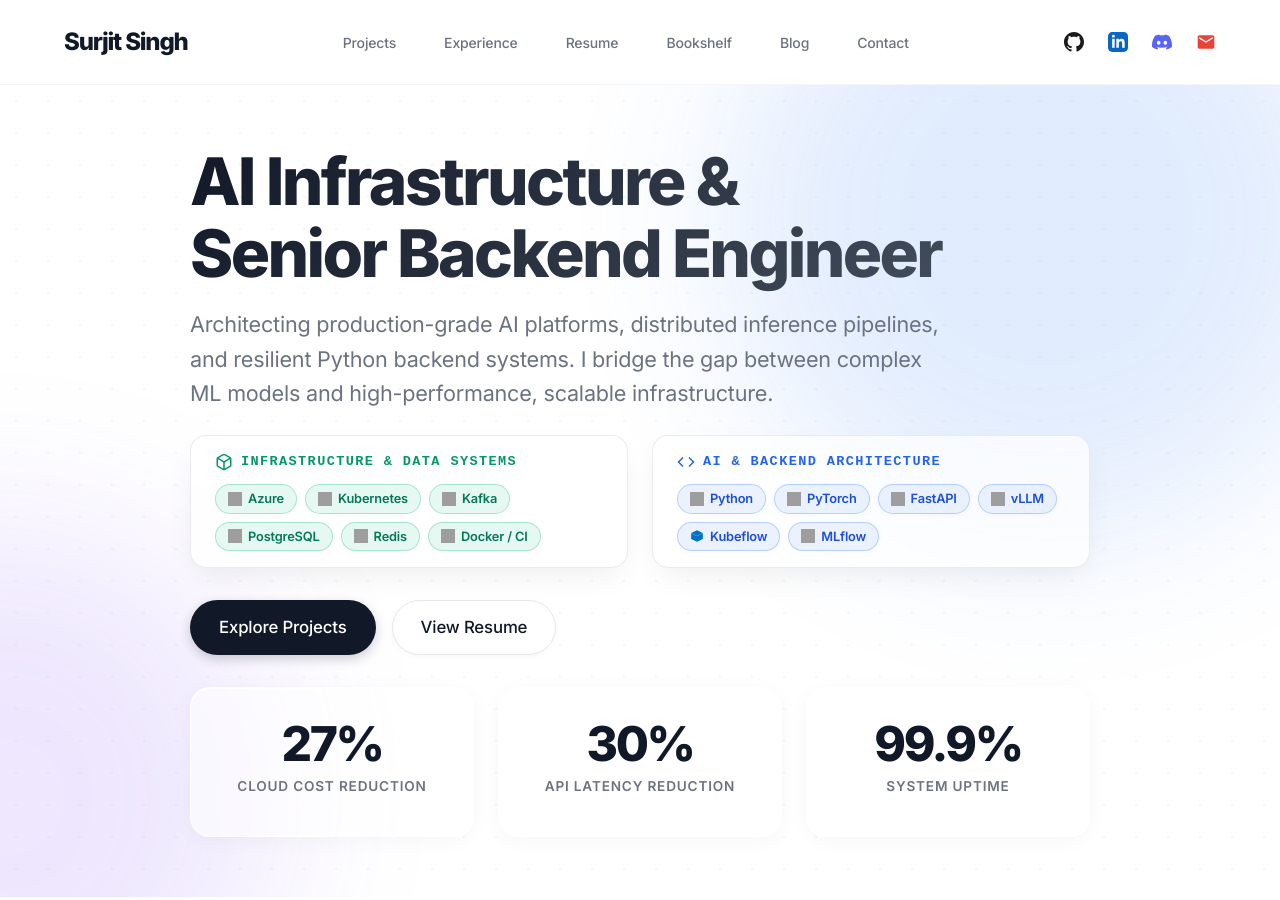
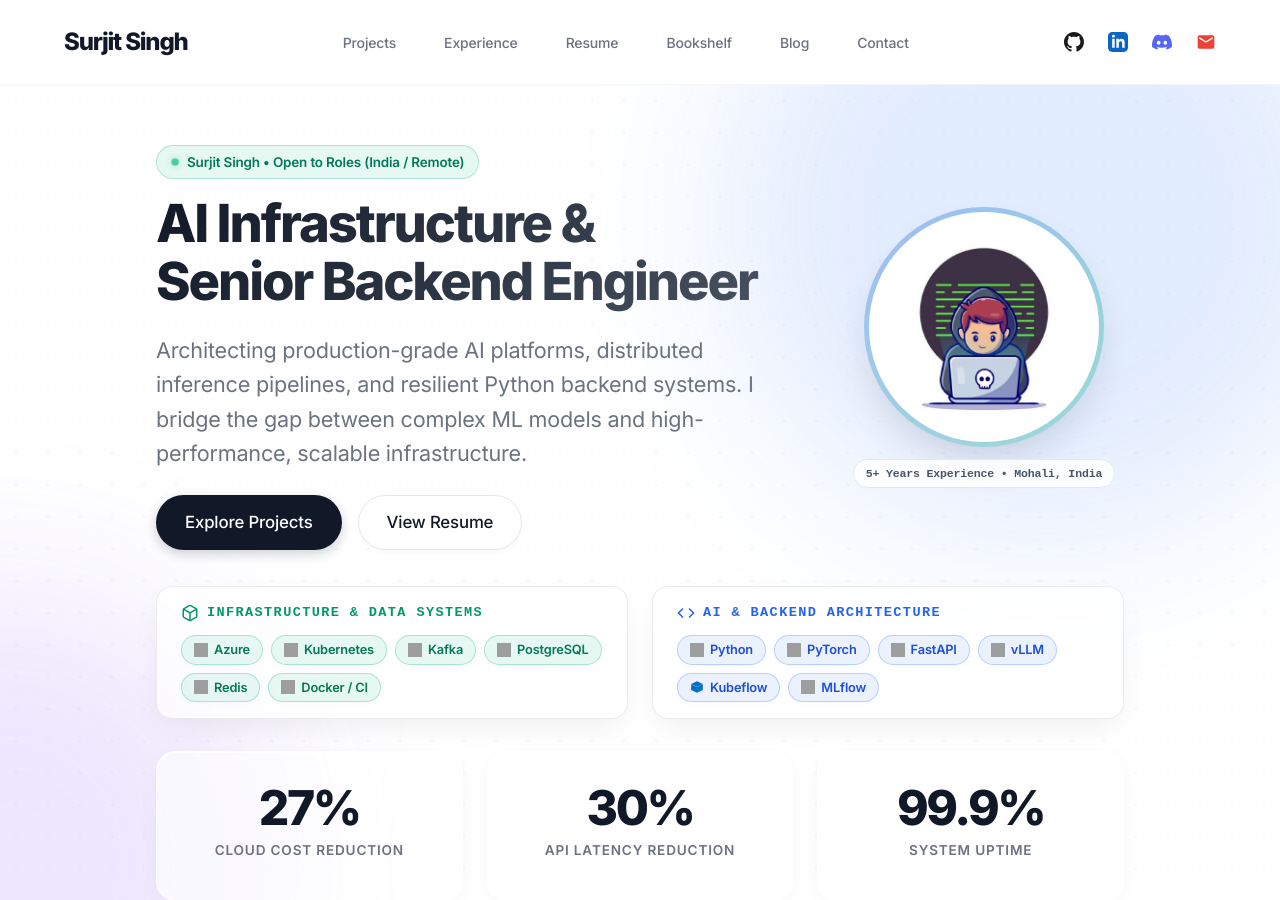
Before and after one commit to surjit7/surjit7.github.io, a Jekyll site: the page built from index.md, in a window 1280 px wide and 900 px high. Built offline with Jekyll 4.4.1, drawn with Linux system fonts in a browser that asks for light colours; grey boxes are pictures that could not be loaded.

Commit message:
Engine-overhaul hero page

```diff
--- a/_data/resume.json
+++ b/_data/resume.json
@@ -2,7 +2,7 @@
   "profile": {
     "name": "Surjit Singh",
     "title": "AI/ML & Python Backend Engineer",
-    "summary": "AI Platform Engineer with 4+ years building production LLM platforms, GPU infrastructure, and distributed systems. Architected self-hosted LLM inference with vLLM/Ollama on Kubernetes, reducing cloud costs by 27% and API latency by 30%. Proven track record modernizing legacy architectures and deploying scalable ML/LLM pipelines from prototype to production.",
+    "summary": "AI Platform Engineer with 5+ years building production LLM platforms, GPU infrastructure, and distributed systems. Architected self-hosted LLM inference with vLLM/Ollama on Kubernetes, reducing cloud costs by 27% and API latency by 30%. Proven track record modernizing legacy architectures and deploying scalable ML/LLM pipelines from prototype to production.",
     "location": "India",
     "email": "singhsurjit7@outlook.com",
     "linkedin": "https://www.linkedin.com/in/surjitsingh7",
--- a/_includes/hero.html
+++ b/_includes/hero.html
@@ -4,23 +4,138 @@
     <div class="glow-orb glow-orb-2"></div>
   </div>
 
+  <style>
+    .hero-split {
+      display: grid;
+      grid-template-columns: minmax(0, 1fr) 280px;
+      gap: 44px;
+      align-items: center;
+      margin-bottom: 36px;
+      text-align: left;
+    }
+    .hero-split-photo {
+      display: flex;
+      flex-direction: column;
+      align-items: center;
+      gap: 12px;
+    }
+    .hero-avatar-ring {
+      width: 240px;
+      height: 240px;
+      border-radius: 50%;
+      padding: 5px;
+      background: linear-gradient(135deg, rgba(37, 99, 235, 0.35), rgba(16, 185, 129, 0.35));
+      box-shadow: 0 20px 44px -14px rgba(15, 23, 42, 0.18);
+      transition: transform 0.3s cubic-bezier(0.16, 1, 0.3, 1);
+    }
+    .hero-avatar-ring:hover {
+      transform: translateY(-3px);
+    }
+    .hero-avatar-img {
+      width: 100%;
+      height: 100%;
+      border-radius: 50%;
+      object-fit: cover;
+      object-position: center top;
+      border: 4px solid #FFFFFF;
+      background: #F8FAFC;
+      display: block;
+    }
+    .hero-avatar-caption {
+      font-family: ui-monospace, SFMono-Regular, monospace;
+      font-size: 0.72rem;
+      font-weight: 600;
+      color: #475569;
+      background: rgba(255, 255, 255, 0.85);
+      border: 1px solid #E2E8F0;
+      padding: 5px 12px;
+      border-radius: 999px;
+      backdrop-filter: blur(8px);
+      white-space: nowrap;
+    }
+    .hero-status-badge {
+      display: inline-flex;
+      align-items: center;
+      gap: 8px;
+      padding: 6px 14px;
+      border-radius: 999px;
+      background: rgba(16, 185, 129, 0.1);
+      border: 1px solid rgba(16, 185, 129, 0.28);
+      color: #047857;
+      font-size: 0.84rem;
+      font-weight: 600;
+      margin-bottom: 16px;
+    }
+    @media (max-width: 820px) {
+      .hero-split {
+        grid-template-columns: 1fr;
+        gap: 24px;
+        text-align: center;
+      }
+      .hero-split-photo {
+        order: -1;
+      }
+      .hero-avatar-ring {
+        width: 156px;
+        height: 156px;
+      }
+      .hero-split-text .hero-premium-title,
+      .hero-split-text .hero-premium-subtitle {
+        text-align: center;
+        margin-left: auto;
+        margin-right: auto;
+      }
+      .hero-split-text .hero-premium-ctas {
+        justify-content: center;
+      }
+    }
+  </style>
+
   <div class="container">
-    <div class="hero-premium-content">
+    <div class="hero-premium-content" style="max-width: 1020px;">
 
-      <h1 class="hero-premium-title" style="margin-bottom: 8px; font-size: clamp(1.75rem, 5.2vw, 4.1rem);">
-        AI Infrastructure &amp; <br/><span style="white-space: nowrap;">Senior Backend Engineer</span>
-      </h1>
+      <div class="hero-split">
+        <div class="hero-split-text">
+          <div class="hero-status-badge">
+            <span class="status-dot" aria-hidden="true"></span>
+            Surjit Singh &bull; Open to Roles (India / Remote)
+          </div>
 
-      <p class="hero-premium-subtitle" style="margin-bottom: 24px;">
-        Architecting production-grade AI platforms, distributed inference pipelines, and resilient Python backend systems. I bridge the gap between complex ML models and high-performance, scalable infrastructure.
-      </p>
+          <h1 class="hero-premium-title" style="margin-bottom: 12px; font-size: clamp(2rem, 4.1vw, 3.35rem);">
+            AI Infrastructure &amp;<br/>Senior Backend Engineer
+          </h1>
+
+          <p class="hero-premium-subtitle" style="margin-bottom: 24px; max-width: 600px;">
+            Architecting production-grade AI platforms, distributed inference pipelines, and resilient Python backend systems. I bridge the gap between complex ML models and high-performance, scalable infrastructure.
+          </p>
+
+          <div class="hero-premium-ctas" style="margin-bottom: 0; flex-wrap: wrap;">
+            <a href="#projects" class="btn-premium btn-premium-primary">
+              Explore Projects
+            </a>
+            <a href="{{ '/resume/' | relative_url }}" class="btn-premium btn-premium-secondary" target="_blank">
+              View Resume
+            </a>
+          </div>
+        </div>
+
+        <div class="hero-split-photo">
+          <div class="hero-avatar-ring">
+            <img
+              src="{{ '/assets/images/profile.jpg' | relative_url }}"
+              alt="Surjit Singh — AI Infrastructure & Senior Backend Engineer"
+              class="hero-avatar-img"
+            />
+          </div>
+          <span class="hero-avatar-caption">5+ Years Experience &bull; Mohali, India</span>
+        </div>
+      </div>
 
       <div class="hero-expertise-architecture" style="display: flex; flex-wrap: wrap; gap: 24px; justify-content: center; margin-bottom: 32px; width: 100%;">
-
         <div class="expertise-pillar" style="background: rgba(255, 255, 255, 0.7); border: 1px solid rgba(229, 231, 235, 0.8); border-radius: 16px; padding: 16px 24px; flex: 1; min-width: 280px; text-align: left; backdrop-filter: blur(12px); box-shadow: 0 12px 32px -8px rgba(0,0,0,0.08);">
           <div style="font-family: ui-monospace, SFMono-Regular, monospace; color: #059669; font-size: 0.85rem; text-transform: uppercase; letter-spacing: 0.1em; margin-bottom: 12px; display: flex; align-items: center; gap: 8px; font-weight: 700;">
             <svg width="18" height="18" viewBox="0 0 24 24" fill="none" stroke="currentColor" stroke-width="2"><path d="M21 16V8a2 2 0 0 0-1-1.73l-7-4a2 2 0 0 0-2 0l-7 4A2 2 0 0 0 3 8v8a2 2 0 0 0 1 1.73l7 4a2 2 0 0 0 2 0l7-4A2 2 0 0 0 21 16z"></path><polyline points="3.27 6.96 12 12.01 20.73 6.96"></polyline><line x1="12" y1="22.08" x2="12" y2="12"></line></svg>
-            Infrastructure & Data Systems
+            Infrastructure &amp; Data Systems
           </div>
           <div style="display: flex; flex-wrap: wrap; gap: 8px;">
             <span class="tech-pill" style="display: inline-flex; align-items: center; gap: 6px; padding: 4px 12px; font-size: 0.8rem; border-color: rgba(16, 185, 129, 0.3); color: #047857; background: rgba(16, 185, 129, 0.1); font-weight: 600;">
@@ -47,7 +162,7 @@
         <div class="expertise-pillar" style="background: rgba(255, 255, 255, 0.7); border: 1px solid rgba(229, 231, 235, 0.8); border-radius: 16px; padding: 16px 24px; flex: 1; min-width: 280px; text-align: left; backdrop-filter: blur(12px); box-shadow: 0 12px 32px -8px rgba(0,0,0,0.08);">
           <div style="font-family: ui-monospace, SFMono-Regular, monospace; color: #2563EB; font-size: 0.85rem; text-transform: uppercase; letter-spacing: 0.1em; margin-bottom: 12px; display: flex; align-items: center; gap: 8px; font-weight: 700;">
             <svg width="18" height="18" viewBox="0 0 24 24" fill="none" stroke="currentColor" stroke-width="2"><polyline points="16 18 22 12 16 6"></polyline><polyline points="8 6 2 12 8 18"></polyline></svg>
-            AI & Backend Architecture
+            AI &amp; Backend Architecture
           </div>
           <div style="display: flex; flex-wrap: wrap; gap: 8px;">
             <span class="tech-pill" style="display: inline-flex; align-items: center; gap: 6px; padding: 4px 12px; font-size: 0.8rem; border-color: rgba(59, 130, 246, 0.3); color: #1D4ED8; background: rgba(59, 130, 246, 0.1); font-weight: 600;">
@@ -70,16 +185,6 @@
             </span>
           </div>
         </div>
-
-      </div>
-
-      <div class="hero-premium-ctas" style="margin-bottom: 32px;">
-        <a href="#projects" class="btn-premium btn-premium-primary">
-          Explore Projects
-        </a>
-        <a href="/resume/" class="btn-premium btn-premium-secondary" target="_blank">
-          View Resume
-        </a>
       </div>
 
       <div class="hero-premium-metrics">
--- a/_includes/resume.html
+++ b/_includes/resume.html
@@ -21,7 +21,7 @@
 
         <!-- Professional Summary -->
         <p class="resume-summary">
-          AI/ML Platform and Python Backend Engineer with 4.5+ years of experience specializing in high-performance distributed systems, Kubernetes infrastructure, and production LLM deployments. Proven track record of architecting scalable identity providers, event-driven microservices, and bare-metal GPU clusters that drastically reduce inference latency and cloud costs. Strong focus on zero-trust security, resilient messaging, and agentic AI architectures.
+          AI/ML Platform and Python Backend Engineer with 5+ years of experience specializing in high-performance distributed systems, Kubernetes infrastructure, and production LLM deployments. Proven track record of architecting scalable identity providers, event-driven microservices, and bare-metal GPU clusters that drastically reduce inference latency and cloud costs. Strong focus on zero-trust security, resilient messaging, and agentic AI architectures.
         </p>
 
         <!-- Core Competencies -->
```
Also changed, not shown: assets/images/profile.jpg (added).
